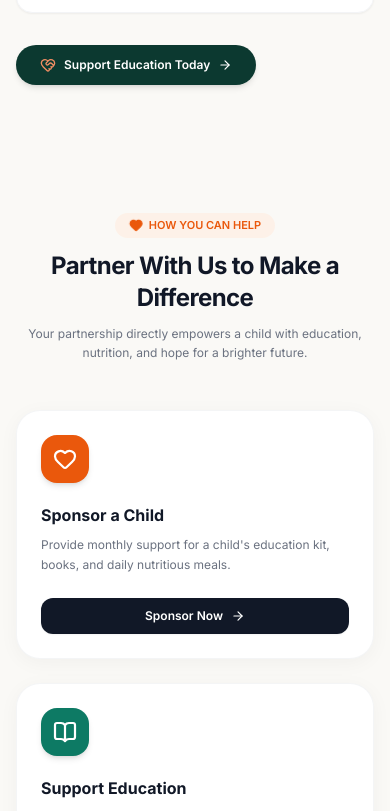
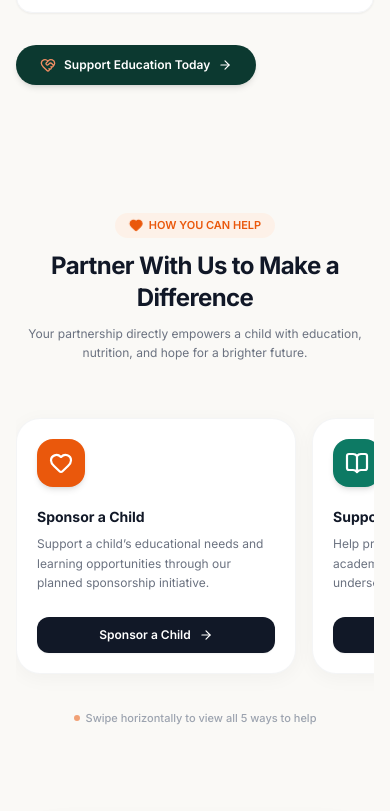
Before and after one commit to LIFT-Foundation/frontend, a React (Vite) app: page / in a window 390 px wide. Shown: the part 6769-7580 px from the top of the page. Built offline with nearby package versions, Linux system fonts and the light colour scheme; a web font is replaced by a local one.

Commit message:
Display How You Can Help cards in a single horizontal row on desktop and horizontal scroll on mobile

```diff
--- a/src/components/sections/HowToHelp/HowToHelpSection.jsx
+++ b/src/components/sections/HowToHelp/HowToHelpSection.jsx
@@ -1,5 +1,5 @@
 import React from 'react';
-import { Heart, BookOpen, Utensils, Building, ArrowRight } from 'lucide-react';
+import { Heart, BookOpen, Utensils, Building, Gift, ArrowRight } from 'lucide-react';
 import { siteData } from '../../../data/content';
 import ScrollReveal from '../../effects/ScrollReveal';
 import TiltCard from '../../effects/TiltCard';
@@ -19,8 +19,35 @@ export default function HowToHelpSection({ onDonateClick }) {
         return <Utensils {...props} />;
       case 'support-centre':
         return <Building {...props} />;
+      case 'support-campaign':
+        return <Gift {...props} />;
       default:
         return <Heart {...props} />;
+    }
+  };
+
+  const getIconColor = (id, idx) => {
+    switch (id) {
+      case 'sponsor-child':
+        return 'bg-[#ea580c]';
+      case 'support-edu':
+        return 'bg-[#0d7a64]';
+      case 'provide-meal':
+        return 'bg-[#b81d68]';
+      case 'support-centre':
+        return 'bg-[#6d44b8]';
+      case 'support-campaign':
+        return 'bg-[#c2410c]';
+      default:
+        return idx === 0
+          ? 'bg-[#ea580c]'
+          : idx === 1
+          ? 'bg-[#0d7a64]'
+          : idx === 2
+          ? 'bg-[#b81d68]'
+          : idx === 3
+          ? 'bg-[#6d44b8]'
+          : 'bg-[#c2410c]';
     }
   };
 
@@ -47,20 +74,22 @@ export default function HowToHelpSection({ onDonateClick }) {
           </div>
         </ScrollReveal>
 
-        {/* 4 Cards Grid with 3D Tilt & Staggered ScrollReveal */}
-        <div className="grid grid-cols-1 sm:grid-cols-2 lg:grid-cols-4 gap-6">
+        {/* 5 Cards in a Single Horizontal Row on Desktop, Smooth Horizontal Scroll on Mobile/Tablet */}
+        <div className="flex lg:grid lg:grid-cols-5 gap-4 lg:gap-3.5 xl:gap-5 overflow-x-auto lg:overflow-visible pb-6 lg:pb-0 pt-2 px-1 snap-x snap-mandatory no-scrollbar">
           {howToHelp.ways.map((way, idx) => (
-            <ScrollReveal key={way.id} direction="up" delay={150 + idx * 100} className="h-full">
-              <TiltCard maxTilt={6} scale={1.02} className="h-full">
-                <div className="bg-white rounded-3xl p-6 border border-gray-100/90 shadow-[0_4px_20px_rgba(0,0,0,0.04)] hover:shadow-2xl hover:border-gray-200 transition-all duration-300 flex flex-col justify-between h-full group">
+            <div
+              key={way.id}
+              className="w-[280px] sm:w-[320px] lg:w-auto shrink-0 lg:shrink snap-start h-full flex flex-col"
+            >
+              <ScrollReveal direction="up" delay={150 + idx * 80} className="h-full flex flex-col">
+                <TiltCard maxTilt={5} scale={1.02} className="h-full flex flex-col">
+                  <div className="bg-white rounded-3xl p-5 sm:p-6 border border-gray-100/90 shadow-[0_4px_20px_rgba(0,0,0,0.04)] hover:shadow-2xl hover:border-gray-200 transition-all duration-300 flex flex-col justify-between h-full group">
                     <div>
-                    <div className={`w-12 h-12 rounded-2xl flex items-center justify-center mb-5 shadow-md group-hover:scale-115 group-hover:rotate-6 transition-all duration-300 ${
-                      idx === 0 ? 'bg-[#ea580c]' : idx === 1 ? 'bg-[#0d7a64]' : idx === 2 ? 'bg-[#b81d68]' : 'bg-[#6d44b8]'
-                    }`}>
+                      <div className={`w-12 h-12 rounded-2xl flex items-center justify-center mb-5 shadow-md group-hover:scale-115 group-hover:rotate-6 transition-all duration-300 ${getIconColor(way.id, idx)}`}>
                         {renderIcon(way.id)}
                       </div>
 
-                    <h3 className="text-base font-bold text-gray-900 group-hover:text-teal-900 transition-colors mb-2">
+                      <h3 className="text-sm sm:text-base font-bold text-gray-900 group-hover:text-teal-900 transition-colors mb-2 leading-snug">
                         {way.title}
                       </h3>
 
@@ -72,16 +101,23 @@ export default function HowToHelpSection({ onDonateClick }) {
                     <div>
                       <RippleButton
                         onClick={onDonateClick}
-                      className="w-full py-2.5 rounded-xl bg-gray-900 hover:bg-[#0c3930] text-white font-semibold text-xs transition-colors flex items-center justify-center gap-1.5 shadow-sm hover:shadow group/btn"
+                        className="w-full py-2.5 px-3 rounded-xl bg-gray-900 hover:bg-[#0c3930] text-white font-semibold text-xs transition-colors flex items-center justify-center gap-1.5 shadow-sm hover:shadow group/btn cursor-pointer"
                       >
-                      <span>{way.cta}</span>
-                      <ArrowRight className="w-3.5 h-3.5 group-hover/btn:translate-x-1 transition-transform duration-200" />
+                        <span className="truncate">{way.cta}</span>
+                        <ArrowRight className="w-3.5 h-3.5 shrink-0 group-hover/btn:translate-x-1 transition-transform duration-200" />
                       </RippleButton>
                     </div>
                   </div>
                 </TiltCard>
               </ScrollReveal>
+            </div>
           ))}
+        </div>
+
+        {/* Mobile / Tablet Horizontal Scroll Hint */}
+        <div className="lg:hidden flex items-center justify-center gap-1.5 text-[11px] font-medium text-gray-400 mt-3">
+          <span className="w-1.5 h-1.5 rounded-full bg-[#ea580c] animate-pulse"></span>
+          <span>Swipe horizontally to view all {howToHelp.ways.length} ways to help</span>
         </div>
 
       </div>
--- a/src/data/content.js
+++ b/src/data/content.js
@@ -231,26 +231,32 @@ export const siteData = {
       {
         id: "sponsor-child",
         title: "Sponsor a Child",
-        description: "Provide monthly support for a child's education kit, books, and daily nutritious meals.",
-        cta: "Sponsor Now"
+        description: "Support a child’s educational needs and learning opportunities through our planned sponsorship initiative.",
+        cta: "Sponsor a Child"
       },
       {
         id: "support-edu",
         title: "Support Education",
-        description: "Fund learning materials, desks, computers, and teacher stipends for our rural centres.",
+        description: "Help provide educational resources and academic support for children in underserved communities.",
         cta: "Support Education"
       },
       {
         id: "provide-meal",
-        title: "Provide a Meal",
-        description: "Fund single or recurring meal drives for children participating in our after-school programs.",
+        title: "Nourish with Love",
+        description: "Help provide a meal, drinking water, and a small treat for children through monthly meal drives.",
         cta: "Provide Meals"
       },
       {
         id: "support-centre",
         title: "Support a Divisional Centre",
-        description: "Partner as an individual or organization to sponsor the creation of an entire learning centre.",
+        description: "Partner with us to support the planned expansion of free education centres across Sri Lanka.",
         cta: "Sponsor a Centre"
+      },
+      {
+        id: "support-campaign",
+        title: "Christmas Outreach 2026",
+        description: "Share love and bring hope to children and vulnerable communities through our planned Christmas outreach activities.",
+        cta: "Support This Campaign"
       }
     ]
   },
```
Lines whose indentation alone changed are shown as unchanged.
